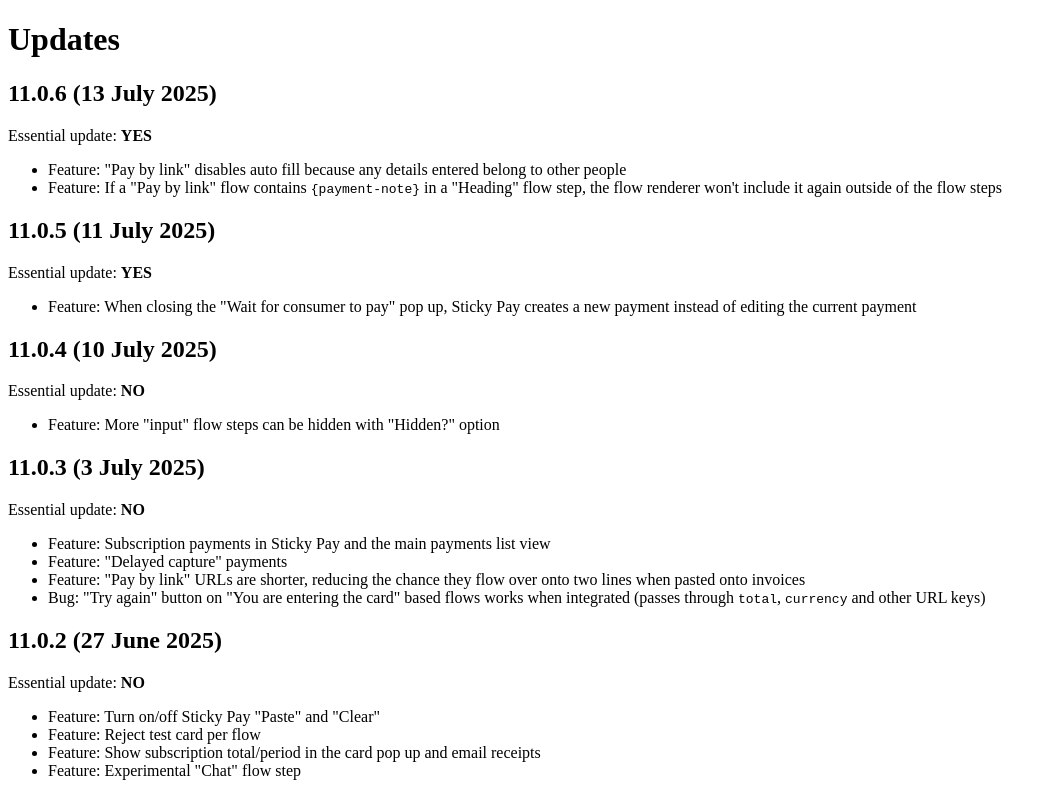
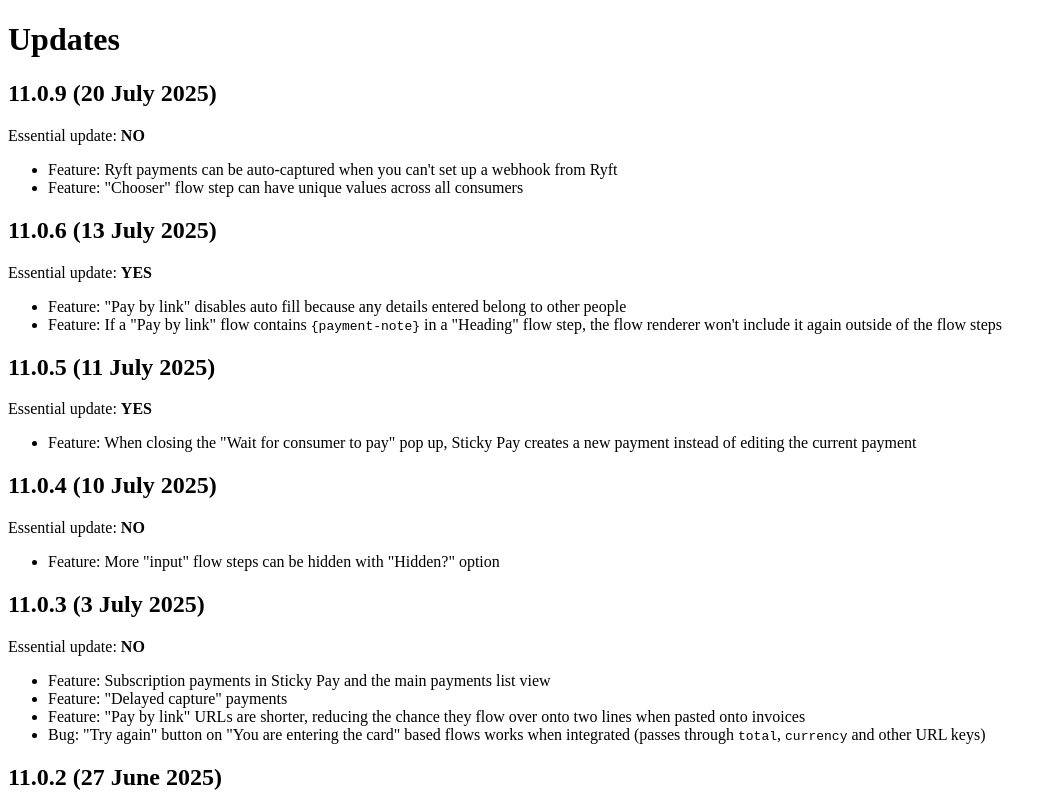
Before and after one commit to Stickyto/sticky-docs, a Next.js app in the folder src/: page /updates in a window 1280 px wide. Shown: the top 800 px of the page, without its empty margins (0-1057 px from the left). Built offline with nearby package versions, Linux system fonts and the light colour scheme.

Commit message:
`11.0.9`

```diff
--- a/src/pages/updates.mdx
+++ b/src/pages/updates.mdx
@@ -1,4 +1,11 @@
 # Updates
+
+## 11.0.9 (20 July 2025)
+
+Essential update: **NO**
+
+ - Feature: Ryft payments can be auto-captured when you can't set up a webhook from Ryft
+ - Feature: "Chooser" flow step can have unique values across all consumers
 
 ## 11.0.6 (13 July 2025)
 
```
